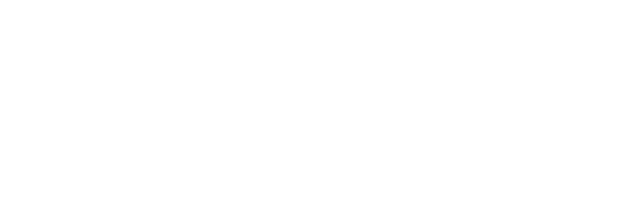
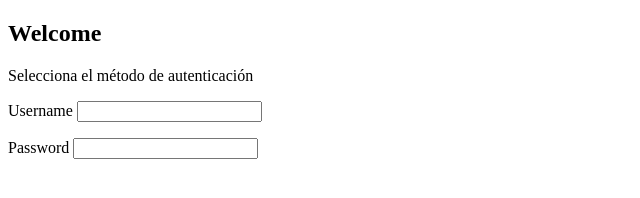
Before and after one commit to yinsanders/-20-PROYECTOS-COMPLETOS-CON-CSS, a plain HTML site: page project5-css-login/index.html in a window 1280 px wide. Shown: the whole page, without its empty margins (0-640 px from the left). Drawn offline with Linux system fonts and the light colour scheme.

Commit message:
Agregando estructura html y css

```diff
--- a/project5-css-login/index.html
+++ b/project5-css-login/index.html
@@ -4,8 +4,25 @@
    <meta charset="UTF-8">
    <meta name="viewport" content="width=device-width, initial-scale=1.0">
    <title>Project 5 Login</title>
+   <link rel="stylesheet" href="style.css">
 </head>
 <body>
+   <div class="form-container">
+      <div class="login-container">
+         <h2>Welcome</h2>
+         <p>Selecciona el método de autenticación</p>
 
+         <form action="">
+            <p>
+               <label for="username">Username</label>
+               <input type="text" name="username" id="username">
+            </p>
+            <p>
+               <label for="password">Password</label>
+               <input type="text" name="password" id="password">
+            </p>
+         </form>
+      </div>
+   </div>
 </body>
 </html>
```
Also changed, not shown: project5-css-login/style.css (added).
